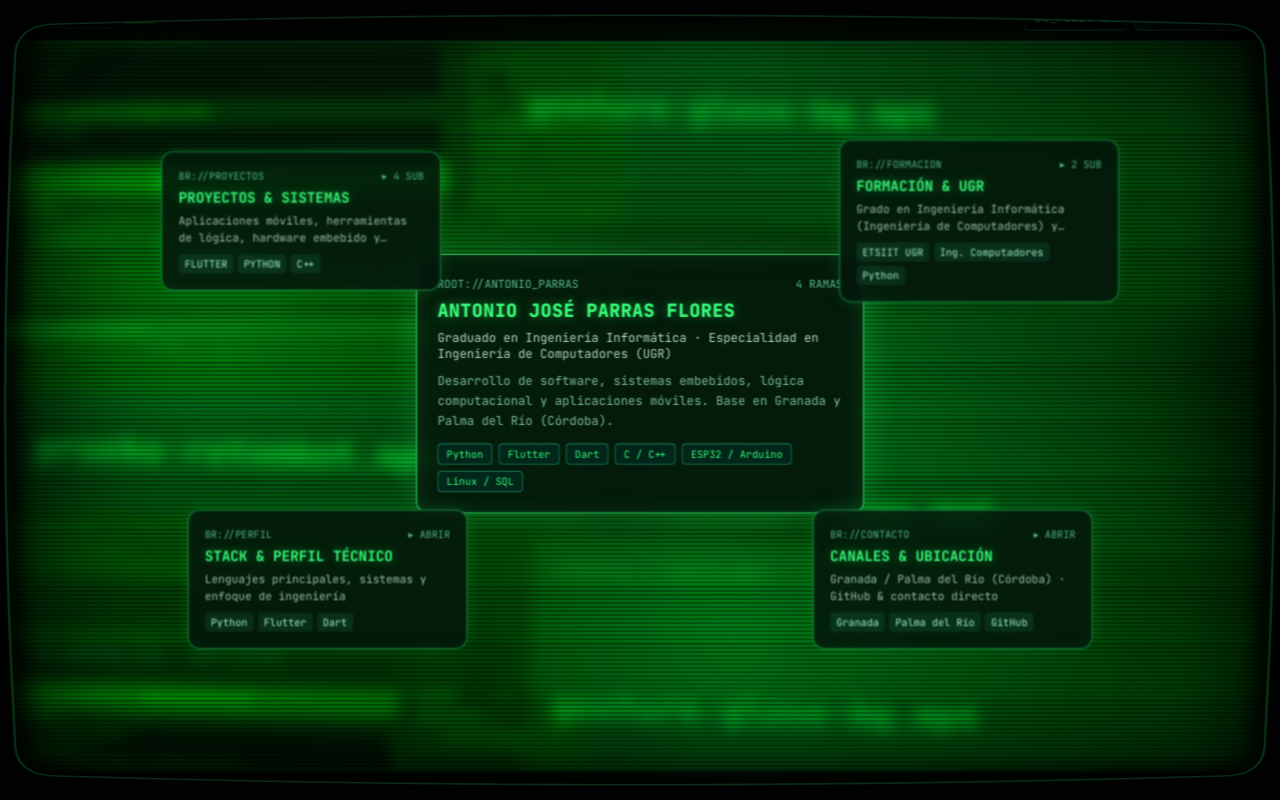
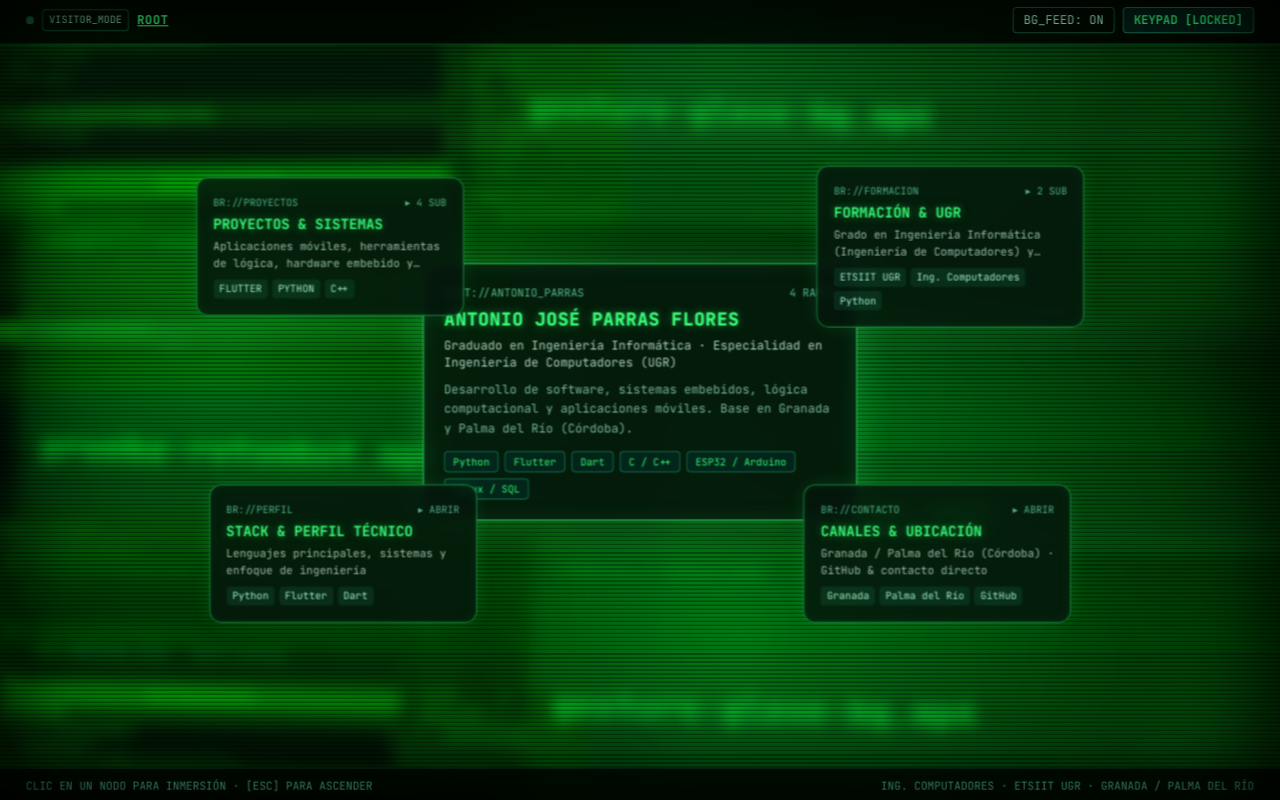
Before and after one commit to antoniojpaflor/portfolio-web, a plain HTML site: page index.html in a window 1280 px wide. Drawn offline with nearby package versions, Linux system fonts and the light colour scheme.

Commit message:
fix: quitar borde verde del CRT y evitar que el vineteo tape el contenido

```diff
--- a/index.html
+++ b/index.html
@@ -27,30 +27,20 @@
     width: 100vw;
     height: 100vh;
     overflow: hidden;
-    background: #010302;
+    background: #020503;
     color: var(--phosphor);
     font-family: 'JetBrains Mono', monospace;
   }
 
-  /* Área de pantalla recortada con silueta de tubo CRT antiguo */
+  /* Contenedor general con ligera curvatura de lente */
   #crtTubeShell {
     position: fixed;
     inset: 0;
     width: 100vw;
     height: 100vh;
     overflow: hidden;
-    background: #010302;
-  }
-
-  #crtScreenClip {
-    position: absolute;
-    inset: 0;
-    width: 100%;
-    height: 100%;
     background: var(--crt-bg);
-    -webkit-mask-image: url("#crtTubeMask");
-    mask-image: url("#crtTubeMask");
-    transform: perspective(900px) scale(1.018);
+    transform: perspective(1200px) scale(1.01);
     transform-origin: center center;
   }
 
@@ -138,8 +128,8 @@
     z-index: 2;
     pointer-events: none;
     background:
-      radial-gradient(circle at 50% 50%, rgba(24, 110, 52, 0.08) 0%, rgba(3, 15, 8, 0.48) 100%),
-      linear-gradient(180deg, rgba(57, 255, 122, 0.08) 0%, rgba(4, 24, 12, 0.18) 50%, rgba(2, 12, 6, 0.34) 100%);
+      radial-gradient(circle at 50% 50%, rgba(24, 110, 52, 0.08) 0%, rgba(3, 15, 8, 0.45) 100%),
+      linear-gradient(180deg, rgba(57, 255, 122, 0.08) 0%, rgba(4, 24, 12, 0.18) 50%, rgba(2, 12, 6, 0.32) 100%);
     mix-blend-mode: screen;
   }
 
@@ -161,13 +151,13 @@
       to bottom,
       rgba(0, 0, 0, 0) 0px,
       rgba(0, 0, 0, 0) 2px,
-      rgba(0, 0, 0, 0.34) 3px,
-      rgba(0, 0, 0, 0.34) 4px
+      rgba(0, 0, 0, 0.32) 3px,
+      rgba(0, 0, 0, 0.32) 4px
     );
   }
 
-  /* Bordes de monitor antiguo marcados + vineteo perimetral */
-  #crtMonitorBezel {
+  /* Vineteo oscuro suave de monitor CRT antiguo sin borde verde ni recorte de texto */
+  #crtScreenVignette {
     position: fixed;
     inset: 0;
     width: 100vw;
@@ -176,21 +166,14 @@
     pointer-events: none;
     background:
       radial-gradient(
-        ellipse 92% 88% at 50% 50%,
-        rgba(0, 0, 0, 0) 62%,
-        rgba(1, 5, 2, 0.42) 81%,
-        rgba(0, 0, 0, 0.85) 95%,
-        rgba(0, 0, 0, 0.98) 100%
+        ellipse 95% 91% at 50% 50%,
+        rgba(0, 0, 0, 0) 64%,
+        rgba(1, 5, 2, 0.32) 83%,
+        rgba(0, 0, 0, 0.72) 96%,
+        rgba(0, 0, 0, 0.92) 100%
       );
     box-shadow:
-      inset 0 0 115px 28px rgba(0, 0, 0, 0.88),
-      inset 0 0 26px rgba(57, 255, 122, 0.12);
-  }
-
-  #crtMonitorBezel svg {
-    width: 100%;
-    height: 100%;
-    display: block;
+      inset 0 0 85px 18px rgba(0, 0, 0, 0.72);
   }
 
   /* Escena principal 100vh con zoom de inmersión fuerte */
@@ -285,28 +268,7 @@
 </head>
 <body>
 
-  <!-- Máscara SVG con curvatura de tubo CRT antiguo (esquinas redondeadas + lados arqueados hacia dentro) -->
-  <svg width="0" height="0" style="position:fixed;pointer-events:none;" aria-hidden="true">
-    <defs>
-      <mask id="crtTubeMask" maskUnits="objectBoundingBox" maskContentUnits="objectBoundingBox">
-        <rect x="0" y="0" width="1" height="1" fill="black" />
-        <path d="
-          M 0.045 0.03
-          Q 0.5 0.008 0.955 0.03
-          Q 0.985 0.03 0.988 0.065
-          Q 1.004 0.5 0.988 0.935
-          Q 0.985 0.97 0.955 0.97
-          Q 0.5 0.992 0.045 0.97
-          Q 0.015 0.97 0.012 0.935
-          Q -0.004 0.5 0.012 0.065
-          Q 0.015 0.03 0.045 0.03
-          Z" fill="white" />
-      </mask>
-    </defs>
-  </svg>
-
   <div id="crtTubeShell">
-    <div id="crtScreenClip">
     <!-- 1. Fondo + CRT -->
     <div id="bgWallStage" aria-hidden="true">
       <div id="projectMediaWall"></div>
@@ -317,7 +279,7 @@
 
     <!-- 2. Escena principal 100vh -->
     <div id="viewportRoot">
-        <header class="fixed top-0 left-0 right-0 z-30 h-12 px-4 md:px-6 flex items-center justify-between border-b border-emerald-400/30 bg-black/80 backdrop-blur-md text-xs">
+      <header class="fixed top-0 left-0 right-0 z-30 h-12 px-5 md:px-8 flex items-center justify-between border-b border-emerald-400/30 bg-black/80 backdrop-blur-md text-xs">
         <div class="flex items-center gap-2 min-w-0">
           <span id="modeIndicatorDot" class="inline-block w-2 h-2 rounded-full bg-emerald-400/60 shrink-0"></span>
           <span id="sessionRoleTag" class="px-1.5 py-0.5 rounded border border-emerald-400/35 text-[10px] text-emerald-200/85 shrink-0">VISITOR_MODE</span>
@@ -342,58 +304,15 @@
 
       <main id="scatteredStage" class="relative w-full h-full pt-12"></main>
 
-        <footer class="fixed bottom-0 left-0 right-0 z-20 h-9 px-4 md:px-6 flex items-center justify-between border-t border-emerald-400/20 bg-black/75 backdrop-blur-sm text-[11px] text-emerald-300/80">
+      <footer class="fixed bottom-0 left-0 right-0 z-20 h-9 px-5 md:px-8 flex items-center justify-between border-t border-emerald-400/20 bg-black/75 backdrop-blur-sm text-[11px] text-emerald-300/80">
         <span id="statusHint">CLIC EN UN NODO PARA INMERSIÓN · [ESC] PARA ASCENDER</span>
         <span class="hidden sm:inline">ING. COMPUTADORES · ETSIIT UGR · GRANADA / PALMA DEL RÍO</span>
       </footer>
     </div>
   </div>
-  </div>
 
-  <!-- Marco y borde de monitor antiguo marcado con la misma curvatura -->
-  <div id="crtMonitorBezel" aria-hidden="true">
-    <svg viewBox="0 0 1000 1000" preserveAspectRatio="none">
-      <defs>
-        <filter id="bezelSoftBlur" x="-10%" y="-10%" width="120%" height="120%">
-          <feGaussianBlur stdDeviation="8" />
-        </filter>
-      </defs>
-      <path d="
-        M 0 0 L 1000 0 L 1000 1000 L 0 1000 Z
-        M 45 30
-        Q 500 8 955 30
-        Q 985 30 988 65
-        Q 1004 500 988 935
-        Q 985 970 955 970
-        Q 500 992 45 970
-        Q 15 970 12 935
-        Q -4 500 12 65
-        Q 15 30 45 30
-        Z" fill="#010302" fill-rule="evenodd" />
-      <path d="
-        M 45 30
-        Q 500 8 955 30
-        Q 985 30 988 65
-        Q 1004 500 988 935
-        Q 985 970 955 970
-        Q 500 992 45 970
-        Q 15 970 12 935
-        Q -4 500 12 65
-        Q 15 30 45 30
-        Z" fill="none" stroke="rgba(0,0,0,0.78)" stroke-width="22" filter="url(#bezelSoftBlur)" />
-      <path d="
-        M 45 30
-        Q 500 8 955 30
-        Q 985 30 988 65
-        Q 1004 500 988 935
-        Q 985 970 955 970
-        Q 500 992 45 970
-        Q 15 970 12 935
-        Q -4 500 12 65
-        Q 15 30 45 30
-        Z" fill="none" stroke="rgba(57,255,122,0.16)" stroke-width="2" />
-    </svg>
-  </div>
+  <!-- Caída suave perimetral sin borde verde ni recorte -->
+  <div id="crtScreenVignette" aria-hidden="true"></div>
 
   <!-- 3. Pad de acceso estilo teclado de puerta -->
   <div id="doorPadModal" class="hidden fixed inset-0 z-50 bg-black/80 backdrop-blur-md flex items-center justify-center p-4">
@@ -516,7 +435,7 @@ const PORTFOLIO_TREE = {
     code: 'ROOT://ANTONIO_PARRAS',
     title: 'ANTONIO JOSÉ PARRAS FLORES',
     subtitle: 'Graduado en Ingeniería Informática · Especialidad en Ingeniería de Computadores (UGR)',
-    coords: { x: 50, y: 47 },
+    coords: { x: 50, y: 49 },
     isHub: true,
     confidential: false,
     summary: 'Desarrollo de software, sistemas embebidos, lógica computacional y aplicaciones móviles. Base en Granada y Palma del Río (Córdoba).',
@@ -529,7 +448,7 @@ const PORTFOLIO_TREE = {
     code: 'BR://PROYECTOS',
     title: 'PROYECTOS & SISTEMAS',
     subtitle: 'Aplicaciones móviles, herramientas de lógica, hardware embebido y robótica',
-    coords: { x: 24, y: 28 },
+    coords: { x: 26, y: 31 },
     confidential: false,
     summary: 'Selección de proyectos técnicos desarrollados con enfoque práctico y arquitectura modular.',
     tags: ['FLUTTER', 'PYTHON', 'C++', 'ESP32'],
@@ -541,7 +460,7 @@ const PORTFOLIO_TREE = {
     code: 'PRJ://FREESTYLE_PICA',
     title: 'FREESTYLE PICA',
     subtitle: 'App móvil de entrenamiento de freestyle rap en Flutter y Dart',
-    coords: { x: 22, y: 26 },
+    coords: { x: 26, y: 30 },
     confidential: false,
     summary: 'Aplicación móvil para entrenar improvisación con modos 100% libre, libre con palabras y formato FMS, detección de rimas asonantes y consonantes y gestión de sesiones.',
     tags: ['Flutter', 'Dart', 'Mobile', 'Rimas'],
@@ -553,7 +472,7 @@ const PORTFOLIO_TREE = {
     code: 'PRJ://PROVER9_MACE4',
     title: 'PROVER9-MACE4 GUI',
     subtitle: 'Interfaz gráfica en Python para demostración automática de teoremas y modelos finitos',
-    coords: { x: 76, y: 26 },
+    coords: { x: 74, y: 30 },
     confidential: false,
     summary: 'Entorno visual en Python para redactar fórmulas de lógica de primer orden, ejecutar Prover9 y Mace4, inspeccionar demostraciones y contramodelos y gestionar archivos.',
     tags: ['Python', 'Lógica de Primer Orden', 'GUI', 'Automatización'],
@@ -565,7 +484,7 @@ const PORTFOLIO_TREE = {
     code: 'PRJ://GESTURE_GLOVE',
     title: 'GESTUREGLOVE',
     subtitle: 'Controlador inalámbrico gestual e inercial sobre ESP32 en C/C++',
-    coords: { x: 24, y: 70 },
+    coords: { x: 26, y: 68 },
     confidential: false,
     summary: 'Prototipo de guante / mando híbrido basado en microcontrolador ESP32 con lectura inercial y gestual para interacción y control de dispositivos.',
     tags: ['C / C++', 'ESP32', 'Sensores IMU', 'Wireless'],
@@ -577,7 +496,7 @@ const PORTFOLIO_TREE = {
     code: 'PRJ://ROTOMBOT',
     title: 'ROTOMBOT',
     subtitle: 'Robot autónomo de combate / sumo programado en C/C++ sobre Arduino',
-    coords: { x: 75, y: 70 },
+    coords: { x: 74, y: 68 },
     confidential: false,
     summary: 'Robot autónomo equipado con tracción por motores DC, detección de borde/línea, sensores de distancia y parachoques de contacto para maniobras reactivas en arena.',
     tags: ['C / C++', 'Arduino', 'Robótica', 'Sensores'],
@@ -589,7 +508,7 @@ const PORTFOLIO_TREE = {
     code: 'BR://FORMACION',
     title: 'FORMACIÓN & UGR',
     subtitle: 'Grado en Ingeniería Informática (Ingeniería de Computadores) y prácticas en UGR',
-    coords: { x: 76, y: 28 },
+    coords: { x: 74, y: 31 },
     confidential: false,
     summary: 'Graduado en Ingeniería Informática con especialidad en Ingeniería de Computadores en la ETSIIT (Universidad de Granada), con experiencia en mantenimiento de servidores/BD y scripts en Python.',
     tags: ['ETSIIT UGR', 'Ing. Computadores', 'Python', 'Linux / MariaDB'],
@@ -601,7 +520,7 @@ const PORTFOLIO_TREE = {
     code: 'EDU://ETSIIT_UGR',
     title: 'GRADO ING. INFORMÁTICA · UGR',
     subtitle: 'Especialidad en Ingeniería de Computadores · ETSIIT Granada',
-    coords: { x: 30, y: 42 },
+    coords: { x: 32, y: 42 },
     confidential: false,
     summary: 'Grado completado en la Escuela Técnica Superior de Ingenierías Informática y de Telecomunicación (UGR), con TFG defendido y prácticas extracurriculares trabajando con Linux, MariaDB, Apache y scripts en Python.',
     tags: ['Grado Completado', 'Ing. de Computadores', 'Python', 'MariaDB / Linux'],
@@ -613,7 +532,7 @@ const PORTFOLIO_TREE = {
     code: 'EDU://BIG_SCHOOL',
     title: 'BIG SCHOOL & ESPECIALIZACIÓN',
     subtitle: 'Formación complementaria en desarrollo y arquitectura de software',
-    coords: { x: 70, y: 56 },
+    coords: { x: 68, y: 56 },
     confidential: false,
     summary: 'Formación adicional orientada a desarrollo de aplicaciones, buenas prácticas de programación y resolución de problemas técnicos.',
     tags: ['BIG school', 'Software', 'Desarrollo'],
@@ -625,7 +544,7 @@ const PORTFOLIO_TREE = {
     code: 'BR://PERFIL',
     title: 'STACK & PERFIL TÉCNICO',
     subtitle: 'Lenguajes principales, sistemas y enfoque de ingeniería',
-    coords: { x: 26, y: 72 },
+    coords: { x: 27, y: 69 },
     confidential: false,
     summary: 'Perfil enfocado en puestos de Junior Software Engineer / Computer Engineering, combinando Python, Flutter/Dart y C/C++ con administración de entornos Linux y bases de datos.',
     tags: ['Python', 'Flutter', 'Dart', 'C / C++'],
@@ -637,7 +556,7 @@ const PORTFOLIO_TREE = {
     code: 'BR://CONTACTO',
     title: 'CANALES & UBICACIÓN',
     subtitle: 'Granada / Palma del Río (Córdoba) · GitHub & contacto directo',
-    coords: { x: 74, y: 72 },
+    coords: { x: 73, y: 69 },
     confidential: false,
     summary: `Disponible para oportunidades de desarrollo de software e ingeniería de computadores. Contacto directo: ${CONTACT_EMAIL}.`,
     tags: ['Granada', 'Palma del Río', 'GitHub'],
@@ -1011,12 +930,12 @@ function renderScene(nodeId) {
     .filter(Boolean);
 
   const spreadPresets = [
-    { x: 22, y: 27 },
-    { x: 78, y: 27 },
-    { x: 24, y: 71 },
-    { x: 76, y: 71 },
-    { x: 50, y: 22 },
-    { x: 50, y: 76 }
+    { x: 26, y: 31 },
+    { x: 74, y: 31 },
+    { x: 27, y: 69 },
+    { x: 73, y: 69 },
+    { x: 50, y: 25 },
+    { x: 50, y: 74 }
   ];
 
   const isNodeCensored = Boolean(node.confidential && !isDevMode);
@@ -1024,10 +943,10 @@ function renderScene(nodeId) {
   let html = '';
 
   const centerX = 50;
-  const centerY = childNodes.length > 0 ? 48 : 31;
+  const centerY = childNodes.length > 0 ? 49 : 31;
 
   html += `
-    <div class="scattered-node hub-node rounded-xl p-4 md:p-5 w-[min(90vw,440px)]"
+    <div class="scattered-node hub-node rounded-xl p-4 md:p-5 w-[min(86vw,430px)]"
          style="left:${centerX}%; top:${centerY}%;"
          onclick="handleCenterClick('${node.id}', event)">
       <div class="flex items-center justify-between text-[11px] text-emerald-300/80 mb-1">
@@ -1056,7 +975,7 @@ function renderScene(nodeId) {
 
     html += `
       <button type="button"
-              class="scattered-node rounded-xl p-3.5 md:p-4 w-[min(44vw,275px)] text-left"
+              class="scattered-node rounded-xl p-3.5 md:p-4 w-[min(40vw,265px)] text-left"
               style="left:${pos.x}%; top:${pos.y}%;"
               onclick="diveIntoNode('${child.id}', event)">
         <div class="flex items-center justify-between text-[10px] text-emerald-300/75 mb-1">
@@ -1081,8 +1000,8 @@ function renderScene(nodeId) {
   if (childNodes.length === 0) {
     const attached = vaultItems.filter((m) => m.nodeId === node.id);
     html += `
-      <div class="scattered-node rounded-xl p-4 w-[min(92vw,620px)] max-h-[42vh] flex flex-col"
-           style="left:50%; top:69%;">
+      <div class="scattered-node rounded-xl p-4 w-[min(88vw,600px)] max-h-[40vh] flex flex-col"
+           style="left:50%; top:68%;">
         <div class="flex items-center justify-between text-[11px] text-emerald-300/80 mb-2 shrink-0">
           <span>CONTENIDO_EN_PANTALLA // ${node.id.toUpperCase()}</span>
           ${isDevMode ? `<button type="button" onclick="openVaultModal('${node.id}')" class="underline text-[#39ff7a] cursor-pointer">+ GESTIONAR</button>` : `<span>VISOR_DIRECTO</span>`}
```
Lines whose indentation alone changed are shown as unchanged.
